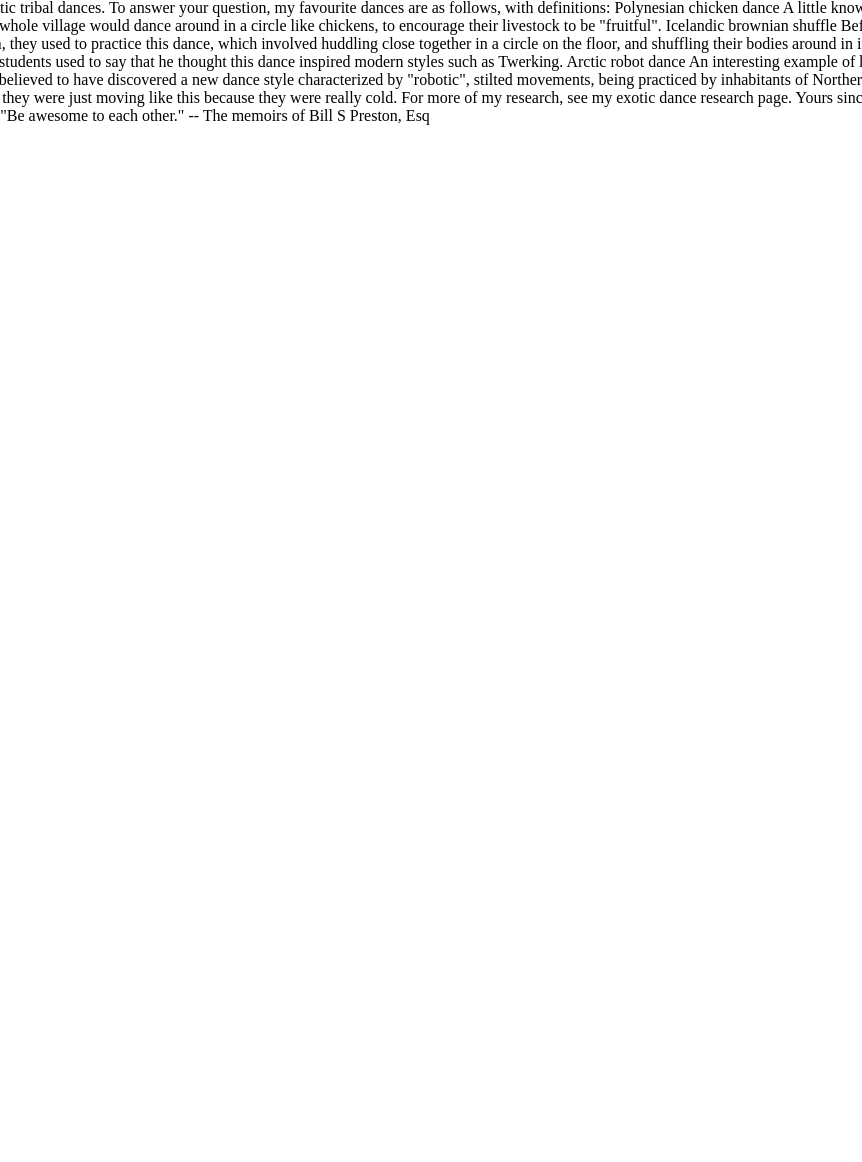
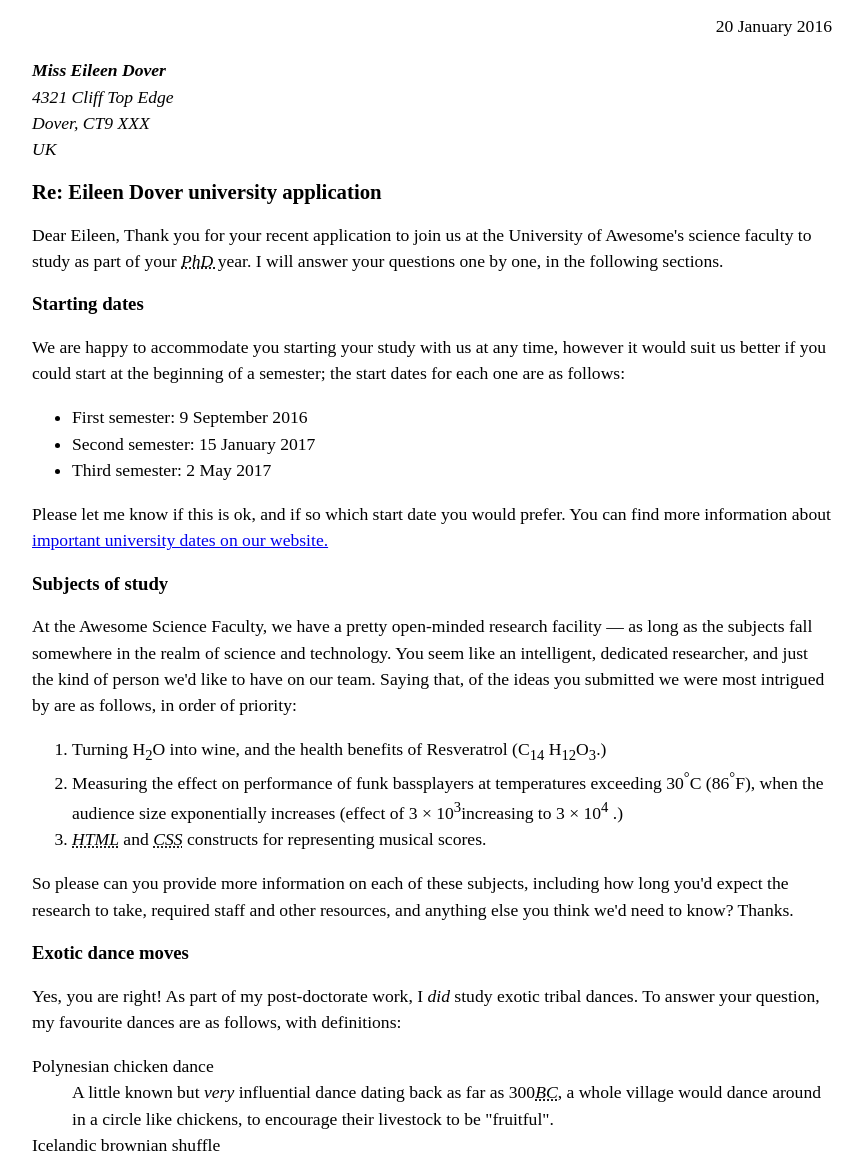
Before and after one commit to vrrevi/Letter, a plain HTML site: page index.html in a window 1280 px wide. Shown: the part 189-1351 px from the top of the page, without its empty margins (208-1070 px from the left). Before the commit the page ends 800 px from the top, so only its background shows below. Drawn offline with Linux system fonts and the light colour scheme.

Commit message:
final commit

```diff
--- a/index.html
+++ b/index.html
@@ -4,71 +4,75 @@
     <meta charset="UTF-8">
     <meta http-equiv="X-UA-Compatible" content="IE=edge">
     <meta name="viewport" content="width=device-width, initial-scale=1.0">
-    <title>Document</title>
+    <title>Letter</title>
+    <link rel="stylesheet" href="style.css">
 </head>
 <body>
-Dr. Eleanor Gaye
-Awesome Science faculty
-University of Awesome
-Bobtown, CA 99999,
-USA
-Tel: 123-456-7890
-Email: no_reply@example.com
-
-20 January 2016
-
-Miss Eileen Dover
-4321 Cliff Top Edge
-Dover, CT9 XXX
-UK
+    <address class="sender-column"><strong><i>Dr.Eleanor Gaye</strong>
+        <br> Science faculty
+        <br> University of Awesome
+        <br> Bobtown, CA 99999,
+        <br> USA
+        <br> <strong> Tel</strong> 123-456-7890
+       <br><strong> Email</strong>: no_reply@example.com</i></address>
 
 
-Re: Eileen Dover university application
+       <p class="sender-column"><time datetime="2016-01-20">20 January 2016</time></p>
 
-Dear Eileen,
-
-Thank you for your recent application to join us at the University of Awesome's science faculty to study as part of your PhD next year. I will answer your questions one by one, in the following sections.
-
-Starting dates
-
-We are happy to accommodate you starting your study with us at any time, however it would suit us better if you could start at the beginning of a semester; the start dates for each one are as follows:
-
-First semester: 9 September 2016
-Second semester: 15 January 2017
-Third semester: 2 May 2017
-
-Please let me know if this is ok, and if so which start date you would prefer.
-
-You can find more information about important university dates on our website.
+<address><strong> Miss Eileen Dover</strong>
+<br> 4321 Cliff Top Edge
+<br> Dover, CT9 XXX
+<br>UK</address>
 
 
-Subjects of study
+<h2> Re: Eileen Dover university application</h2>
 
-At the Awesome Science Faculty, we have a pretty open-minded research facility — as long as the subjects fall somewhere in the realm of science and technology. You seem like an intelligent, dedicated researcher, and just the kind of person we'd like to have on our team. Saying that, of the ideas you submitted we were most intrigued by are as follows, in order of priority:
+<p>Dear Eileen,
 
-Turning H2O into wine, and the health benefits of Resveratrol (C14H12O3.)
-Measuring the effect on performance of funk bassplayers at temperatures exceeding 30°C (86°F), when the audience size exponentially increases (effect of 3 × 103 increasing to 3 × 104.)
-HTML and CSS constructs for representing musical scores.
+Thank you for your recent application to join us at the University of Awesome's science faculty to study as part of your <dfn id="phd"><abbr title="Doctor of Philosophy"> PhD </abbr></dfn> year. I will answer your questions one by one, in the following sections.</p>
 
-So please can you provide more information on each of these subjects, including how long you'd expect the research to take, required staff and other resources, and anything else you think we'd need to know? Thanks.
+<h3> Starting dates</h3>
+
+<p>We are happy to accommodate you starting your study with us at any time, however it would suit us better if you could start at the beginning of a semester; the start dates for each one are as follows:</p>
+<ul>
+<li>First semester: 9 September 2016</li>
+<li>Second semester: 15 January 2017</li>
+<li>Third semester: 2 May 2017</li></ul>
+
+<p> Please let me know if this is ok, and if so which start date you would prefer.
+
+You can find more information about <a href="http://example.com"> important university dates on our website.</a></p>
 
 
-Exotic dance moves
+<h3> Subjects of study</h3>
 
-Yes, you are right! As part of my post-doctorate work, I did study exotic tribal dances. To answer your question, my favourite dances are as follows, with definitions:
+<p>At the Awesome Science Faculty, we have a pretty open-minded research facility — as long as the subjects fall somewhere in the realm of science and technology. You seem like an intelligent, dedicated researcher, and just the kind of person we'd like to have on our team. Saying that, of the ideas you submitted we were most intrigued by are as follows, in order of priority:</p>
+<ol>
+<li>Turning H<sub>2</sub>O into wine, and the health benefits of Resveratrol (C<sub>14</sub> H<sub>12</sub>O<sub>3</sub>.)</li>
+<li>Measuring the effect on performance of funk bassplayers at temperatures exceeding 30<sup>°</sup>C (86<sup>°</sup>F), when the audience size exponentially increases (effect of 3 × 10<sup>3</sup>increasing to 3 × 10<sup>4</sup> .)</li>
+<li><dfn id="html"><abbr title="HyperText Markup Language">HTML</abbr></dfn> and <dfn id="css"><abbr title="Cascading Style Sheet"> CSS</abbr></dfn> constructs for representing musical scores.</li></ol>
 
-Polynesian chicken dance
-A little known but very influential dance dating back as far as 300BC, a whole village would dance around in a circle like chickens, to encourage their livestock to be "fruitful".
-Icelandic brownian shuffle
-Before the Icelanders developed fire as a means of getting warm, they used to practice this dance, which involved huddling close together in a circle on the floor, and shuffling their bodies around in imperceptibly tiny, very rapid movements. One of my fellow students used to say that he thought this dance inspired modern styles such as Twerking.
-Arctic robot dance
-An interesting example of historic misinformation, English explorers in the 1960s believed to have discovered a new dance style characterized by "robotic", stilted movements, being practiced by inhabitants of Northern Alaska and Canada. Later on however it was discovered that they were just moving like this because they were really cold.
+<p>So please can you provide more information on each of these subjects, including how long you'd expect the research to take, required staff and other resources, and anything else you think we'd need to know? Thanks.</p>
 
-For more of my research, see my exotic dance research page.
 
-Yours sincerely,
-Dr Eleanor Gaye
+<h3> Exotic dance moves</h3>
 
-University of Awesome motto: "Be awesome to each other." -- The memoirs of Bill S Preston, Esq
+<p>Yes, you are right! As part of my post-doctorate work, I <i>did</i> study exotic tribal dances. To answer your question, my favourite dances are as follows, with definitions:</p>
+
+<dl>
+    <dt>Polynesian chicken dance</dt>
+<dd> A little known but <i>very</i> influential dance dating back as far as 300<dfn id="bc"><abbr title="Before Christ">BC</abbr></dfn>, a whole village would dance around in a circle like chickens, to encourage their livestock to be "fruitful".</dd>
+<dt> Icelandic brownian shuffle</dt>
+<dd> Before the Icelanders developed fire as a means of getting warm, they used to practice this dance, which involved huddling close together in a circle on the floor, and shuffling their bodies around in imperceptibly tiny, very rapid movements. One of my fellow students used to say that he thought this dance inspired modern styles such as Twerking.</dd>
+<dt> Arctic robot dance</dt>
+<dd> An interesting example of historic misinformation, English explorers in the 1960s believed to have discovered a new dance style characterized by "robotic", stilted movements, being practiced by inhabitants of Northern Alaska and Canada. Later on however it was discovered that they were just moving like this because they were really cold.</dd>
+</dl>
+
+<p> For more of my research, see my <a href="http://example.com"> exotic dance research page.</a></p>
+
+<p>Yours sincerely,
+<br> Eleanor Gaye</p>
+
+<p> University of Awesome motto:<q cite="Bill S Preston, Esq"> Be awesome to each other.</q> --</cite><i>  The memoirs of Bill S Preston, <dfn id="esq"><abbr title="Esquire">Esq</abbr> </i></q></p>
 </body>
 </html>
```
